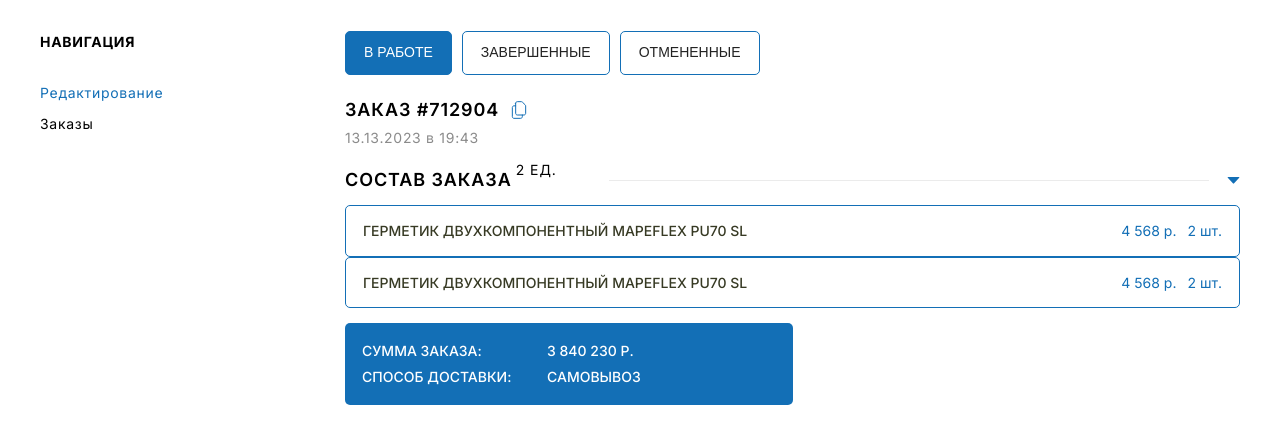
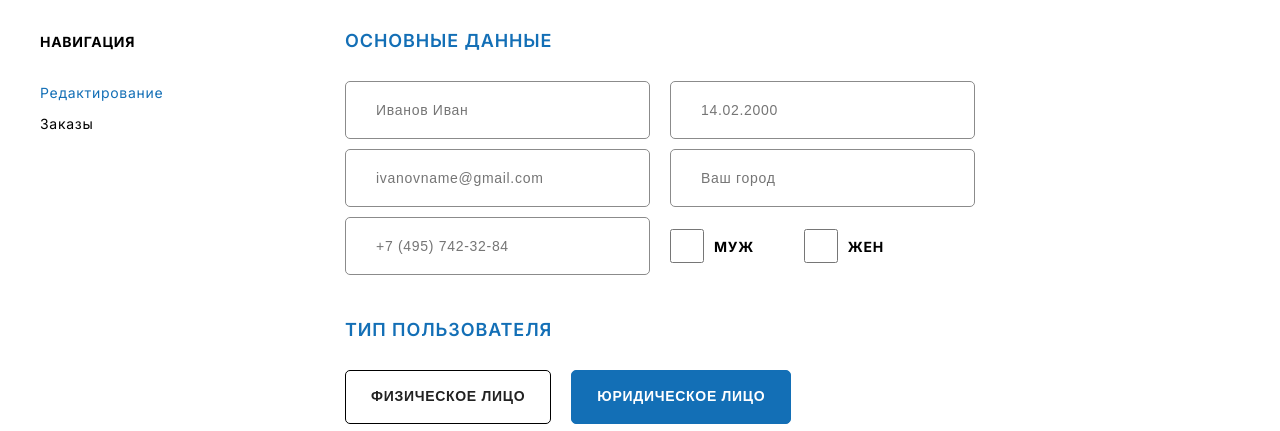
Before and after one commit to Kogut-Pavel/neotek, a website: page src/account.html in a window 1280 px wide. Both pictures are taken after a click on the item "Редактирование". Shown: the part 320-751 px from the top of the page. Drawn offline with nearby package versions, Linux system fonts and the light colour scheme; files that its build step writes are made by us from their sources.

Commit message:
Switching of navigation sections on the account page has been done

```diff
--- a/src/account.html
+++ b/src/account.html
@@ -24,7 +24,7 @@ title: Account
             </aside>
 
             <div class="account__inner">
-                <section class="profile d-none">
+                <section class="profile">
                     <form action="#" id="profile-form">
                         <div class="profile__subtitle">Основные данные</div>
                         <div class="profile__group profile__main-data">
@@ -108,7 +108,7 @@ title: Account
                     </form>
                 </section>
 
-                <section class="order">
+                <section class="order d-none">
                     <div class="order__buttons">
                         <button class="active">В работе</button>
                         <button>Завершенные</button>
--- a/src/assets/js/app.js
+++ b/src/assets/js/app.js
@@ -1,3 +1,35 @@
 'use strict';
 
-console.log('Everything is ready!');
+window.addEventListener('DOMContentLoaded', () => {
+
+
+
+    try {
+        // Переключение навигации на странице account
+        const accountMenuList = document.querySelector('.account-menu ul');
+        const accountMenuItems = accountMenuList.querySelectorAll('li');
+        const sections = document.querySelectorAll('.account__inner section');
+
+        accountMenuList.addEventListener('click', (event) => {
+            let target = event.target;
+            if (target.nodeName === 'LI') {
+                let index = Array.prototype.indexOf.call(target.parentNode.children, target);
+                accountMenuItems.forEach(item => {
+                    item.classList.remove('active');
+                });
+                target.classList.add('active');
+                sections.forEach(item => {
+                    item.classList.add('d-none');
+                });
+                sections[index].classList.remove('d-none');
+            }
+        });
+
+
+
+    } catch {
+
+    }
+
+
+});
```
Also changed, not shown: dist/account.html, dist/assets/js/app.js.
